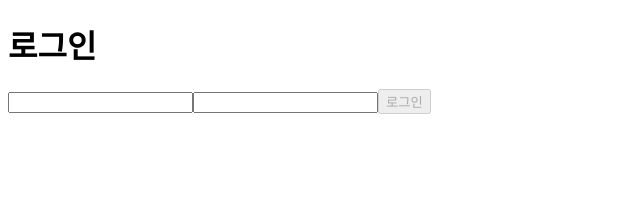
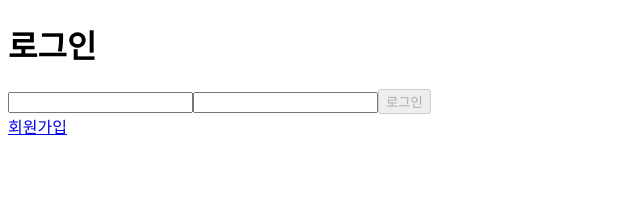
Before and after one commit to hozzijeong/wanted-pre-onboarding-challenge-fe-1, a React (Create React App) app: page /auth/login in a window 1280 px wide. Shown: the top 209 px of the page, without its empty margins (0-640 px from the left). Built offline with nearby package versions, Linux system fonts and the light colour scheme.

Commit message:
Feat: login <--> signup 버튼 각각 추가

```diff
--- a/src/routes/Login.tsx
+++ b/src/routes/Login.tsx
@@ -1,5 +1,5 @@
 import React from "react";
-import { useNavigate } from "react-router-dom";
+import { Link, useNavigate } from "react-router-dom";
 import { loginAPI } from "../api/apis";
 import Form from "../components/Form";
 
@@ -12,6 +12,7 @@
     <>
       <h1>로그인</h1>
       <Form category={"로그인"} api={loginAPI} />
+      <Link to={"/auth/signup"}>회원가입</Link>
     </>
   );
 }
--- a/src/routes/SignUp.tsx
+++ b/src/routes/SignUp.tsx
@@ -1,5 +1,5 @@
 import React from "react";
-import { useNavigate } from "react-router-dom";
+import { Link, useNavigate } from "react-router-dom";
 import { SignUpAPI } from "../api/apis";
 import Form from "../components/Form";
 
@@ -12,6 +12,7 @@
     <>
       <h1>회원 가입</h1>
       <Form category={"회원가입"} api={SignUpAPI} />
+      <Link to={"/auth/login"}>로그인</Link>
     </>
   );
 }
```
